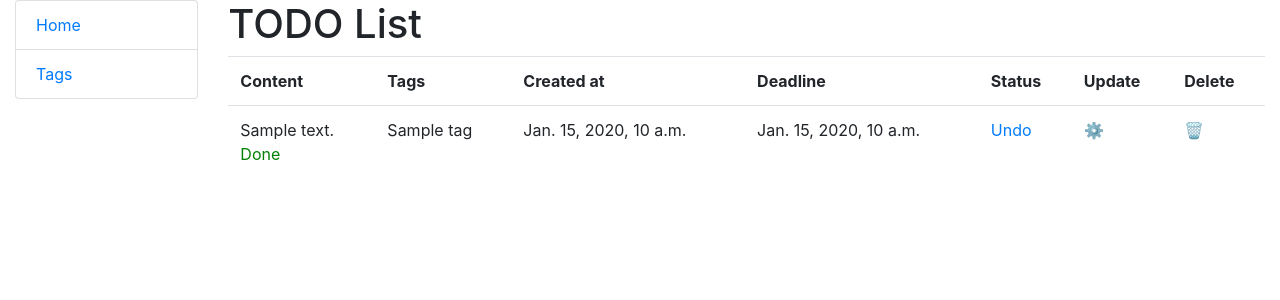
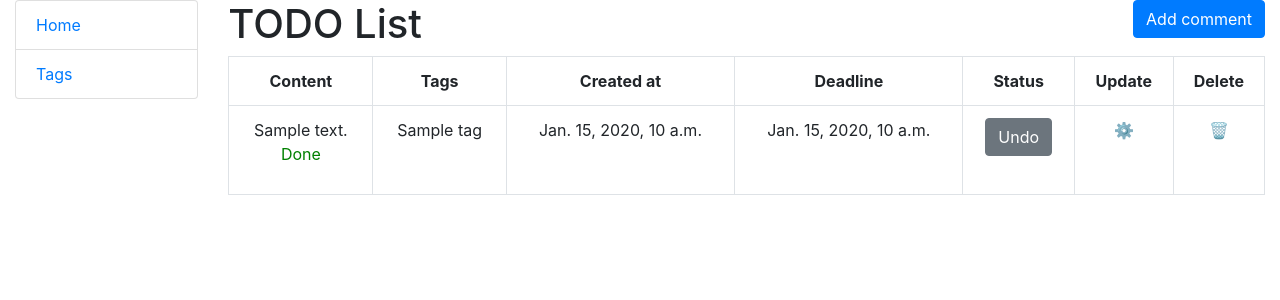
Before and after one commit to MaxymChyncha/py-todo-list, a Django app: page / in a window 1280 px wide. Shown: the top 300 px of the page. Run offline with Django 5.2, Linux system fonts and the light colour scheme; tables that the repository leaves empty hold one stand-in row (values such as "Sample post").

Commit message:
refactor(UI): add styles for templates content

```diff
--- a/static/css/styles.css
+++ b/static/css/styles.css
@@ -1,4 +1,11 @@
 .content-cell {
-  max-width: 250px; /* Задайте бажану максимальну ширину */
-  word-wrap: break-word; /* Це забезпечить перенос тексту на новий рядок у разі необхідності */
+  text-align: center;
 }
+
+.my-pagination {
+    list-style-type: none;
+    padding: 0;
+    display: flex;
+    justify-content: center;
+    align-items: center;
+}
--- a/templates/includes/pagination.html
+++ b/templates/includes/pagination.html
@@ -1,5 +1,6 @@
 {% load query_transform %}
 {% if is_paginated %}
+  <div class="my-pagination">
     <ul class="pagination">
       {% if page_obj.has_previous %}
         <li class="page-item">
@@ -15,4 +16,5 @@
         </li>
       {% endif %}
     </ul>
+  </div>
 {% endif %}
--- a/templates/todo/index.html
+++ b/templates/todo/index.html
@@ -1,18 +1,22 @@
 {% extends "base.html" %}
 
 {% block content %}
+  <a style="float: right" href="{% url 'todo:task-create' %}" class="btn btn-primary link-to-page">
+    Add comment
+  </a>
   <h1>TODO List</h1>
+
   {% if task_list %}
 
-    <table class="table">
+    <table class="table table-bordered">
       <tr>
-        <th>Content</th>
-        <th>Tags</th>
-        <th>Created at</th>
-        <th>Deadline</th>
-        <th>Status</th>
-        <th>Update</th>
-        <th>Delete</th>
+        <th class="content-cell">Content</th>
+        <th class="content-cell">Tags</th>
+        <th class="content-cell">Created at</th>
+        <th class="content-cell">Deadline</th>
+        <th class="content-cell">Status</th>
+        <th class="content-cell">Update</th>
+        <th class="content-cell">Delete</th>
       </tr>
 
       {% for task in task_list %}
@@ -25,34 +29,38 @@
               <p style="color: red">Not Done</p>
             {% endif %}
           </td>
-          <td>
+          <td class="content-cell">
             {% for tag in task.tag.all %}
               {{ tag.name }}
             {% endfor %}
           </td>
-          <td>
+          <td class="content-cell">
             {{ task.datetime }}
           </td>
-          <td>
-            {{ task.deadline }}
+          <td class="content-cell">
+            {% if task.deadline %}
+              {{ task.deadline }}
+            {% else %}
+              No deadlines
+            {% endif %}
           </td>
-          <td>
+          <td class="content-cell">
             {% if task.status %}
-              <a href="{% url 'todo:change-status' task.id %}">
+              <a href="{% url 'todo:change-status' task.id %}" class="btn btn-secondary">
                 Undo
               </a>
             {% else %}
-              <a href="{% url 'todo:change-status' task.id %}">
+              <a href="{% url 'todo:change-status' task.id %}" class="btn btn-primary" style="background-color: green">
                 Complete
               </a>
             {% endif %}
           </td>
-          <td>
+          <td class="content-cell">
             <a href="{% url 'todo:task-update' task.id %}">
               ⚙️
             </a>
           </td>
-          <td>
+          <td class="content-cell">
             <a href="{% url 'todo:task-delete' task.id %}">
               🗑
             </a>
```
Also changed, not shown: templates/todo/tag_list.html (+15 -9 lines). Lines whose indentation alone changed are shown as unchanged.
